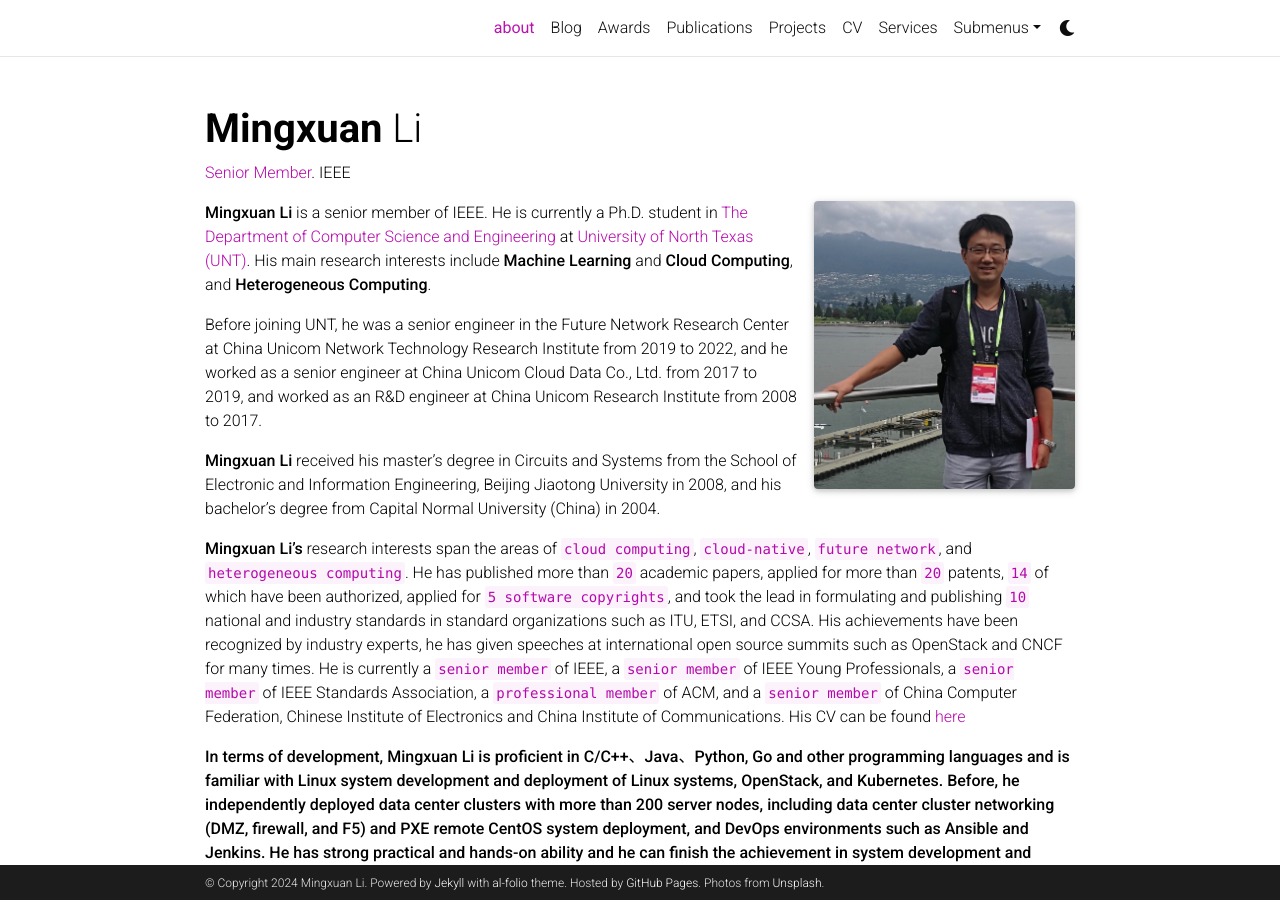
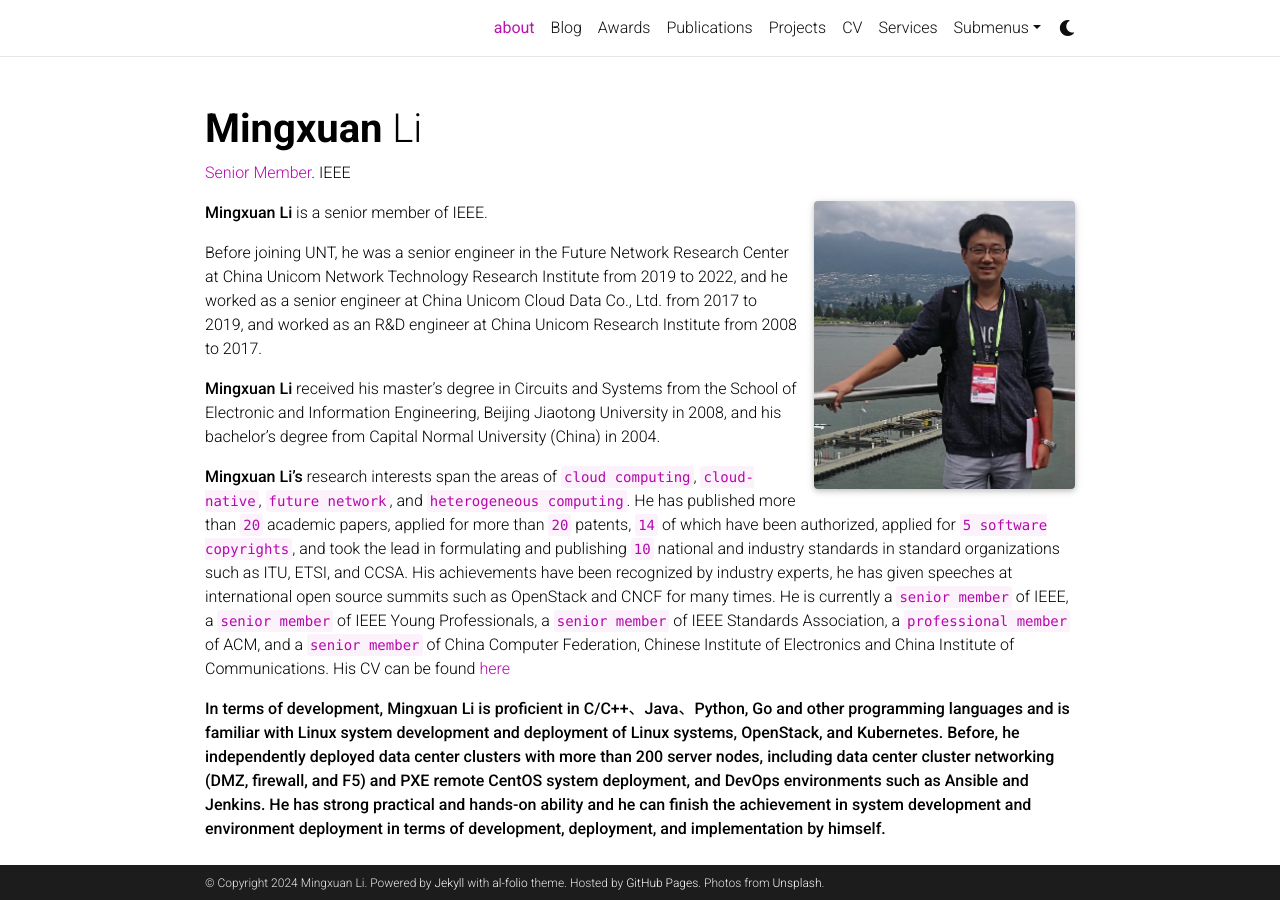
Before and after one commit to limx59/limx59.github.io, a Jekyll site: the page built from _pages/about.md, in a window 1280 px wide and 900 px high. Built offline with Jekyll 4.4.1, drawn with Linux system fonts in a browser that asks for light colours; full-size pictures stand in for the smaller copies a plugin makes; emoji names are drawn with the system emoji font; comment, search, counter and statistics services are not loaded; a style sheet for code colours, icons or effects is not loaded.

Commit message:
Update about.md

```diff
--- a/_pages/about.md
+++ b/_pages/about.md
@@ -16,7 +16,7 @@ selected_papers: true # includes a list of papers marked as "selected={true}"
 social: true  # includes social icons at the bottom of the page
 ---
 
-**Mingxuan Li** is a senior member of IEEE. He is currently a Ph.D. student in [The Department of Computer Science and Engineering](https://computerscience.engineering.unt.edu) at [University of North Texas (UNT)](https://www.unt.edu/). His main research interests include **Machine Learning** and **Cloud Computing**, and **Heterogeneous Computing**.
+**Mingxuan Li** is a senior member of IEEE.
 
 Before joining UNT, he was a senior engineer in the Future Network Research Center at China Unicom Network Technology Research Institute from 2019 to 2022, and he worked as a senior engineer at China Unicom Cloud Data Co., Ltd. from 2017 to 2019, and worked as an R&D engineer at China Unicom Research Institute from 2008 to 2017.
 
```
